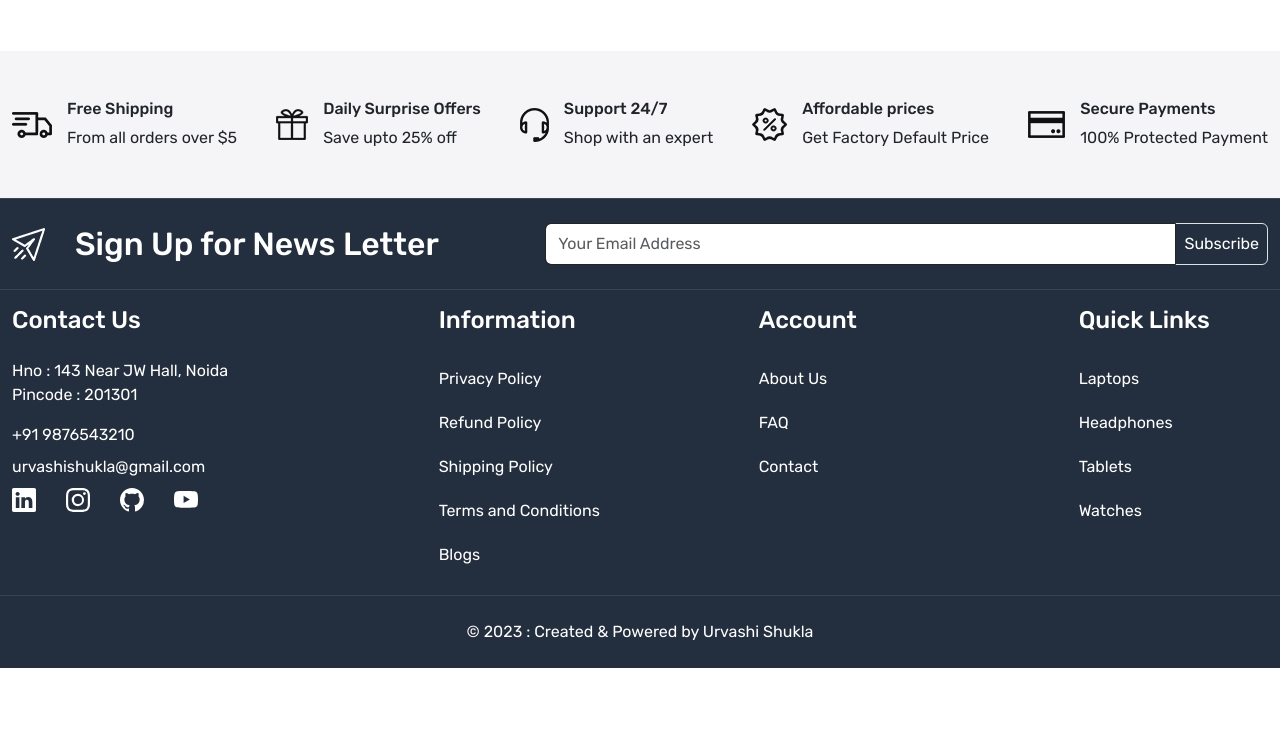
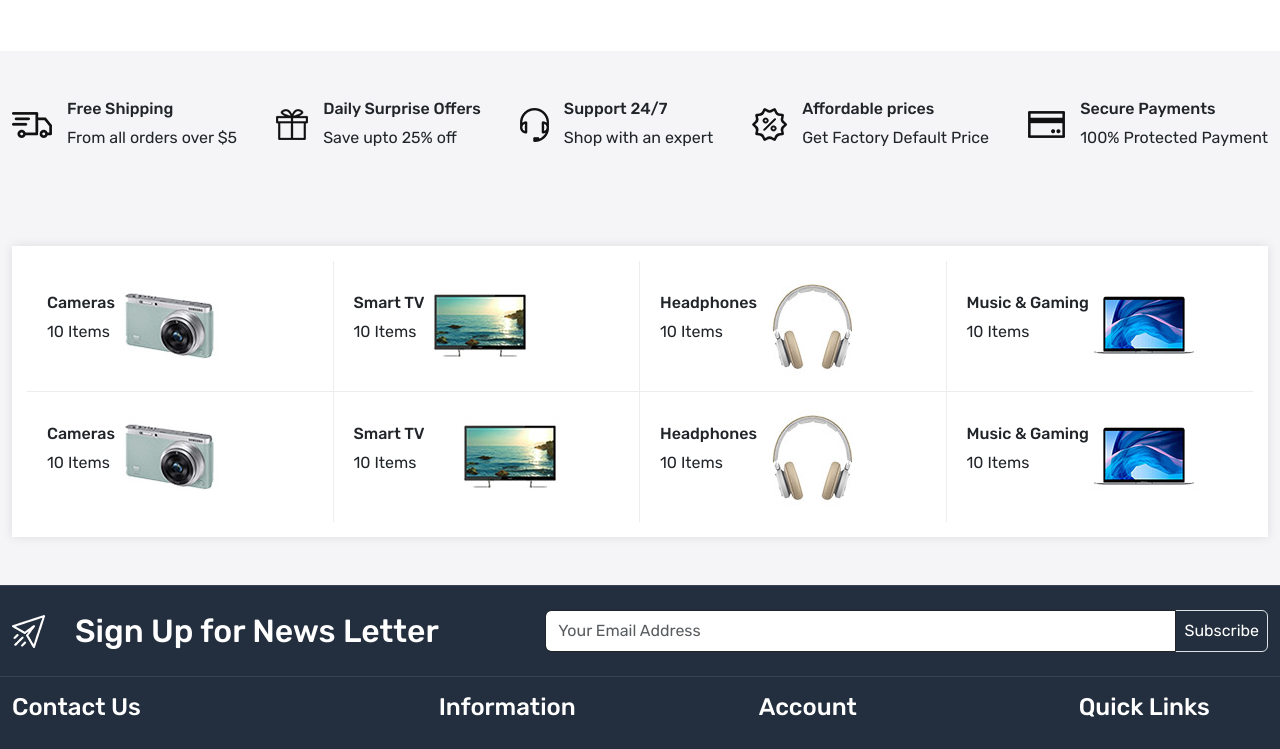
Before and after one commit to urvashi1210/Bazaar-An-Amazon-Clone, a React (Create React App) app in the folder client/: page / in a window 1280 px wide. Shown: the part 688-1437 px from the top of the page. Before the commit the page ends 1356 px from the top, so only its background shows below. Built offline with nearby package versions, Linux system fonts and the light colour scheme.

Commit message:
wrapper section 3 completed

```diff
--- a/client/src/App.css
+++ b/client/src/App.css
@@ -10,6 +10,7 @@
   --color-232f3e:#232f3e;
   --color-bf4800:#bf4800;
   --color-f5f5f7:#f5f5f7;
+  --color-ededed:#ededed;
 }
 body{
   font-family:"Rubik",sans-serif;
@@ -184,4 +185,41 @@
 
 /*home wrapper 2 ends*/
 
+/*categories section*/
+
+.categories{
+  background-color:white;
+  box-shadow:0 0 10px #0000001a;
+  padding:15px;
+}
+
+.categories > div{
+  width:25%;
+  padding:10px 10px 10px 20px;
+}
+
+.categories>div>div{
+  width:60;
+}
+
+.categories>div:nth-child(1),
+.categories>div:nth-child(2),
+.categories>div:nth-child(3),
+.categories>div:nth-child(4){
+  border-bottom:1px solid var(--color-ededed);
+}
+
+.categories>div:nth-child(1),
+.categories>div:nth-child(2),
+.categories>div:nth-child(3){
+  border-right:1px solid var(--color-ededed);
+}
+
+.categories>div:nth-child(6),
+.categories>div:nth-child(5),
+.categories>div:nth-child(7){
+  border-right:1px solid var(--color-ededed);
+}
+/*categories section ends here*/
+
 /*Home page ends*/
--- a/client/src/pages/Home.js
+++ b/client/src/pages/Home.js
@@ -133,6 +133,104 @@
       </div>
     </div>
   </section>
+  <section className="home-wrapper-2 py-5">
+    <div className="container-xxl">
+      <div className="row">
+        <div className="col-12">
+          <div className="categories d-flex  flex-wrap justify-content-between align-items-center">
+          <div className="d-flex gap align-items-center">
+            <div>
+              <h6>
+                Cameras
+              </h6>
+              <p>
+                10 Items
+              </p>
+            </div>
+            <img src="images/camera.jpg" alt="camera" />
+          </div>
+          <div className="d-flex gap align-items-center">
+            <div>
+              <h6>
+                Smart TV
+              </h6>
+              <p>
+                10 Items
+              </p>
+            </div>
+            <img src="images/tv.jpg" alt="tv" />
+          </div>
+          <div className="d-flex gap align-items-center">
+            <div>
+              <h6>
+                Headphones
+              </h6>
+              <p>
+                10 Items
+              </p>
+            </div>
+            <img src="images/headphone.jpg" alt="watch" />
+          </div>
+          <div className="d-flex gap align-items-center">
+            <div>
+              <h6>
+                Music & Gaming
+              </h6>
+              <p>
+                10 Items
+              </p>
+            </div>
+            <img src="images/laptop.jpg" alt="camera" />
+          </div>
+          <div className="d-flex gap align-items-center">
+            <div>
+              <h6>
+                Cameras
+              </h6>
+              <p>
+                10 Items
+              </p>
+            </div>
+            <img src="images/camera.jpg" alt="camera" />
+          </div>
+          <div className="d-flex gap-30 align-items-center">
+            <div>
+              <h6>
+                Smart TV
+              </h6>
+              <p>
+                10 Items
+              </p>
+            </div>
+            <img src="images/tv.jpg" alt="tv" />
+          </div>
+          <div className="d-flex gap align-items-center">
+            <div>
+              <h6>
+                Headphones
+              </h6>
+              <p>
+                10 Items
+              </p>
+            </div>
+            <img src="images/headphone.jpg" alt="watch" />
+          </div>
+          <div className="d-flex gap align-items-center">
+            <div>
+              <h6>
+                Music & Gaming
+              </h6>
+              <p>
+                10 Items
+              </p>
+            </div>
+            <img src="images/laptop.jpg" alt="camera" />
+          </div>
+          </div>
+        </div>
+      </div>
+    </div>
+  </section>
   </>
 }
 
```
